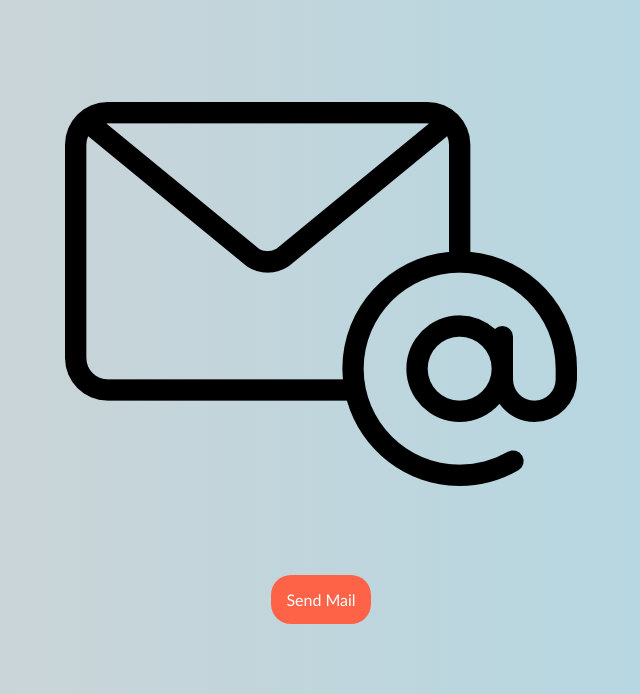
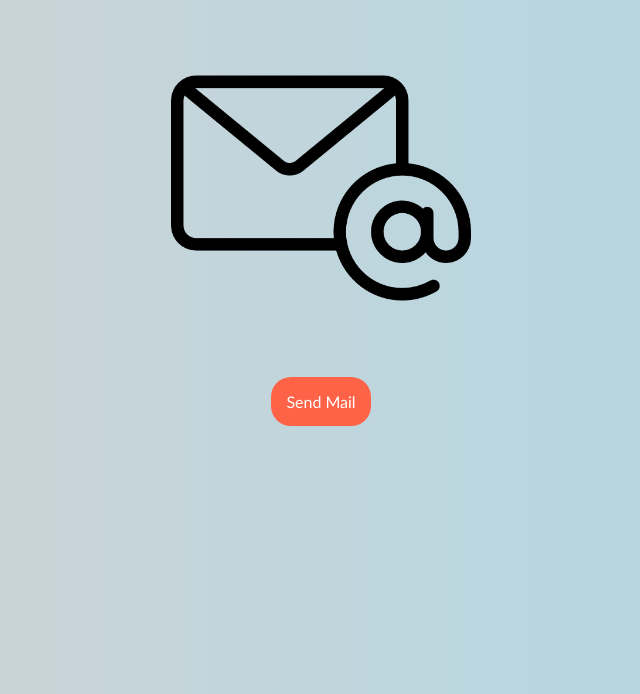
Before and after one commit to Foxranger02/portfolio, a plain HTML site: page contactme.html in a window 1280 px wide. Shown: the part 106-800 px from the top of the page, without its empty margins (319-959 px from the left). Drawn offline with Linux system fonts and the light colour scheme.

Commit message:
Update contactme.html

```diff
--- a/contactme.html
+++ b/contactme.html
@@ -16,7 +16,7 @@
     </div>
     <div style="text-align:center;">
 
-    <img  src="images/email.png" alt=""><br><br><br>
+    <img  src="images/email.png" alt="" width="50%" class="center"><br><br><br>
     <a id="send" href="mailto:udhaya4002@gmail.com">Send Mail</a>
     </div>
 
```
